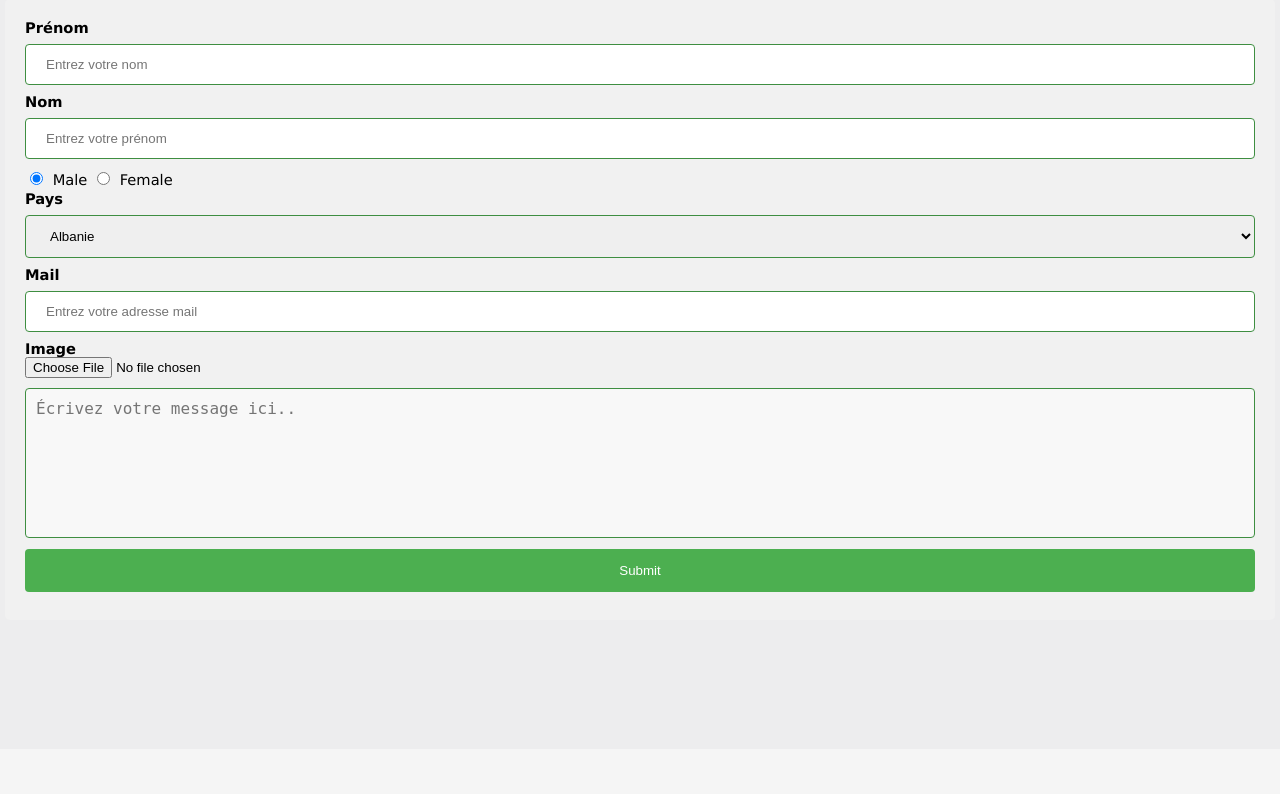
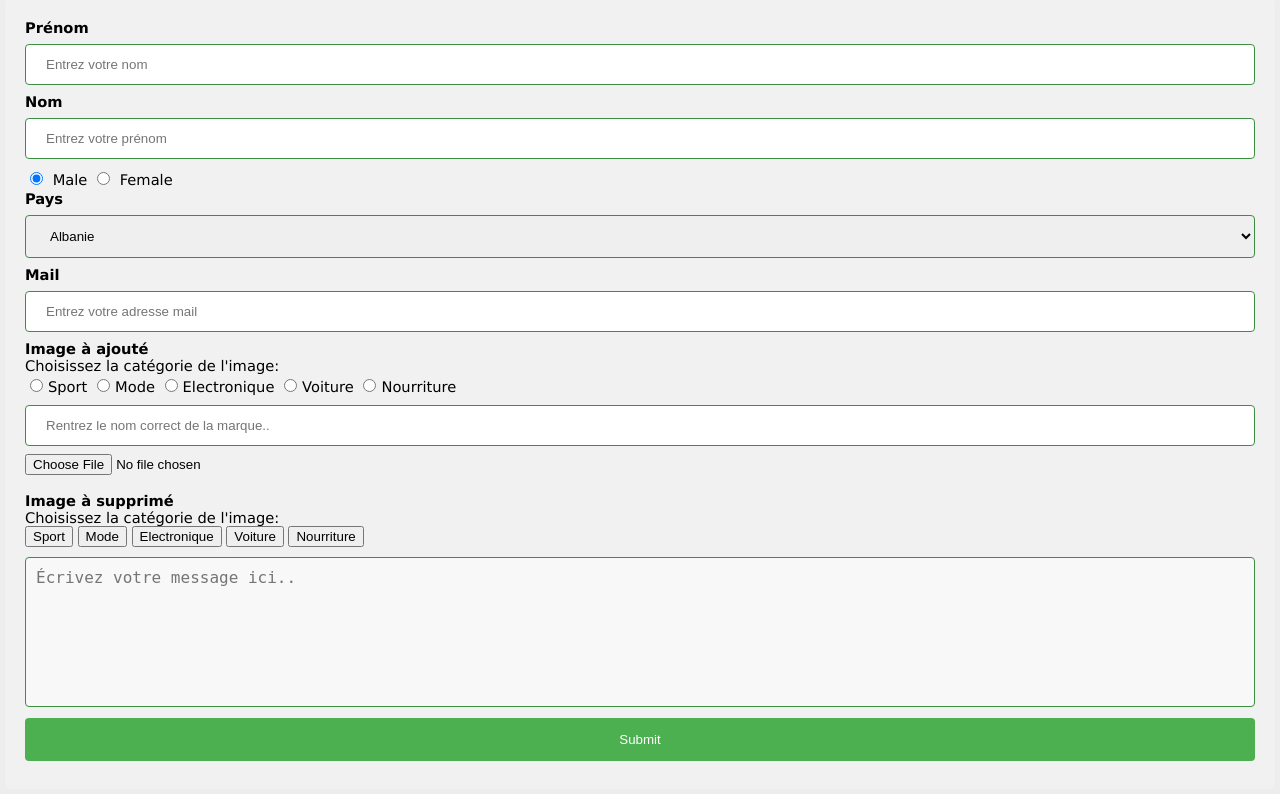
Before and after one commit to Nalid/QuizzLogo, a PHP site: page /contact.php in a window 1280 px wide. Shown: the part 51-845 px from the top of the page. Before the commit the page ends 643 px from the top, so only its background shows below. Run offline with PHP 8.4, Linux system fonts and the light colour scheme.

Commit message:
Ajour d'image Test

```diff
--- a/QuizLogo/public_html/contact.php
+++ b/QuizLogo/public_html/contact.php
@@ -5,6 +5,8 @@
  * Description  :
  * Date         : 10.11.2016
  */
+
+
 ?>
 <!DOCTYPE html>
 <html>
@@ -26,7 +28,7 @@
                 </nav>
             </header>
             <section id="contact-form">
-                <form action="">
+                <form method="POST" action="updateImage.php">
                     <label for="fname"><b>Prénom</b></label>
                     <input type="text" id="fname" name="firstname" placeholder="Entrez votre nom">
 
@@ -71,8 +73,23 @@
                     <label for="mail"><b>Mail</b></label>
                     <input type="text" id="mail" name="mail" placeholder="Entrez votre adresse mail">
 
-                    <label for="mail"><b>Image</b></label><br>
+                    <label for="mail"><b>Image à ajouté</b></label><br>
+                    <label for="mail">Choisissez la catégorie de l'image:</label><br>
+                    <input type='radio' name='cat' value="Sport">Sport
+                    <input type='radio' name='cat' value="Mode">Mode
+                    <input type='radio' name='cat' value="Electronique">Electronique
+                    <input type='radio' name='cat' value="Voiture">Voiture
+                    <input type='radio' name='cat' value="Nourriture">Nourriture<br>
+                    <input type="text" name="recievedName" placeholder="Rentrez le nom correct de la marque..">
                     <input type="file" name="addedFile"><br>
+                    <br>
+                    <label for="mail"><b>Image à supprimé</b></label><br>
+                    <label for="mail">Choisissez la catégorie de l'image:</label><br>
+                    <button name="Sport" value="Sport">Sport</button>
+                    <button name="Mode" value="Mode">Mode</button>
+                    <button name="Electronique" value="Electronique">Electronique</button>
+                    <button name="Voiture" value="Voiture">Voiture</button>
+                    <button name="Nourriture" value="Nourriture">Nourriture</button>
 
                     <textarea placeholder="Écrivez votre message ici.."></textarea>
 
--- a/QuizLogo/public_html/quiz.php
+++ b/QuizLogo/public_html/quiz.php
@@ -37,6 +37,7 @@ require_once 'dbconnection.php';
                         <button class="buttons" name="Mode" value="Mode">Les marques de MODE</button>
                         <button class="buttons" name="Voiture" value="voiture">Les marques de VOITURES</button>
                         <button class="buttons" name="Nourriture" value="Nourriture">Les marques de NOURRITURE</button>
+                        <button class="buttons" name="Electronique" value="Electronique">Les marques d'ELECTRONIQUE</button>
                     </form>
                 </div>
             </section>
--- a/QuizLogo/public_html/quizGame.php
+++ b/QuizLogo/public_html/quizGame.php
@@ -37,6 +37,11 @@ else if(isset($_GET["Nourriture"]))
 {
     $element = getTypeQuiz("Nourriture");
     $type = "Nourriture";
+}
+else if(isset($_GET["Electronique"]))
+{
+    $element = getTypeQuiz("Electronique");
+    $type = "Electronique";
 }
 else if (isset($_GET["Tout"]))
 {
```
Also changed, not shown: QuizLogo/public_html/request.php (+52 -12 lines), QuizLogo/public_html/updateImage.php (added, +48 -0 lines), QuizLogo/public_html/Image/Mode/Eternal.jpg (renamed from QuizLogo/public_html/Image/Mode/Eterna.jpg).
